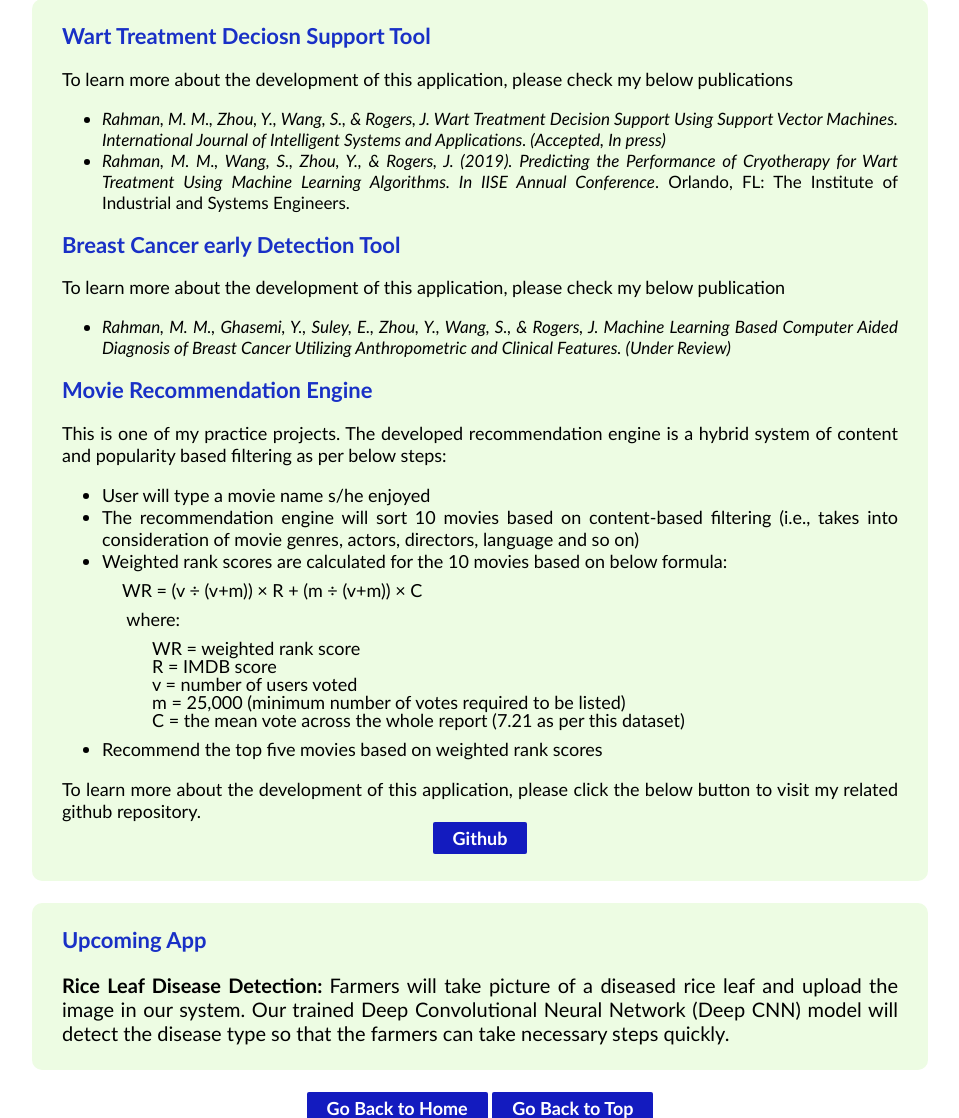
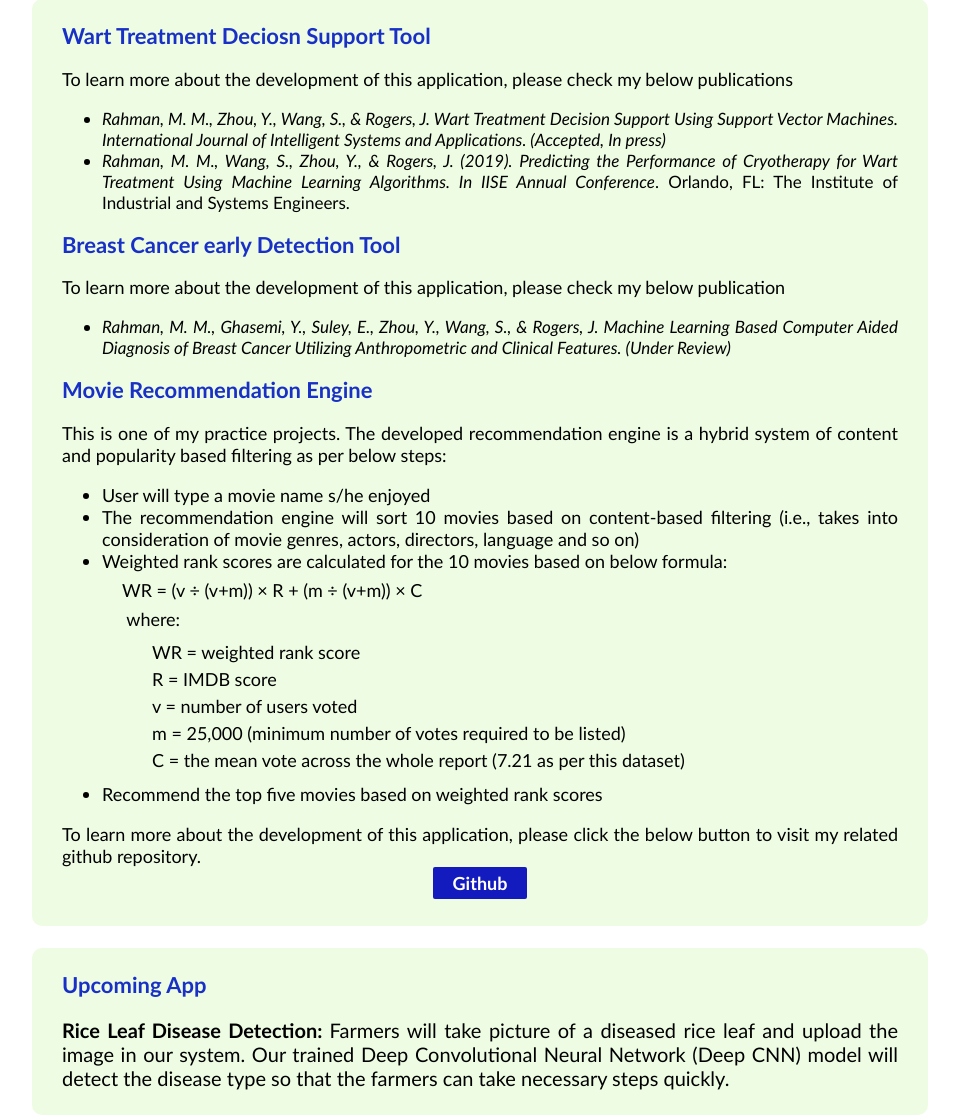
Before and after one commit to mamunur-ipe/ML-model-deployment, a Flask app: page /more_about_apps in a window 1280 px wide. Shown: the part 135-1253 px from the top of the page, without its empty margins (160-1119 px from the left). Run offline with Flask 2, Linux system fonts and the light colour scheme.

Commit message:
Update more_about_apps.html

```diff
--- a/templates/more_about_apps.html
+++ b/templates/more_about_apps.html
@@ -60,11 +60,11 @@
       <div id="font15">
             <p style="text-align: left; font-size: 18px; bottom:0px; line-height: 0;padding-left: 60px;">WR = (v &divide; (v+m)) &times; R + (m &divide; (v+m)) &times; C</p>
             <p style="text-align: left; font-size: 18px; bottom:0px; padding-left: 60px;">&nbsp;where:</p>
-            <p style="text-align: left; font-size: 18px; bottom:0px; line-height: 0; padding-left: 90px;">WR = weighted rank score</p>
-            <p style="text-align: left; font-size: 18px; bottom:0px; line-height: 0; padding-left: 90px;">R = IMDB score</p>
-            <p style="text-align: left; font-size: 18px; bottom:0px; line-height: 0; padding-left: 90px;">v = number of users voted</p>
-            <p style="text-align: left; font-size: 18px; bottom:0px; line-height: 0; padding-left: 90px;">m = 25,000 (minimum number of votes required to be listed)</p>
-            <p style="text-align: left; font-size: 18px; bottom:0px; line-height: 0; padding-left: 90px;">C = the mean vote across the whole report (7.21 as per this dataset)</p>
+            <p style="text-align: left; font-size: 18px; bottom:0px; line-height: .5; padding-left: 90px;">WR = weighted rank score</p>
+            <p style="text-align: left; font-size: 18px; bottom:0px; line-height: .5; padding-left: 90px;">R = IMDB score</p>
+            <p style="text-align: left; font-size: 18px; bottom:0px; line-height: .5; padding-left: 90px;">v = number of users voted</p>
+            <p style="text-align: left; font-size: 18px; bottom:0px; line-height: .5; padding-left: 90px;">m = 25,000 (minimum number of votes required to be listed)</p>
+            <p style="text-align: left; font-size: 18px; bottom:0px; line-height: .5; padding-left: 90px;">C = the mean vote across the whole report (7.21 as per this dataset)</p>
       </div>
       <ul>
             <li>Recommend the top five movies based on weighted rank scores</li>
```
